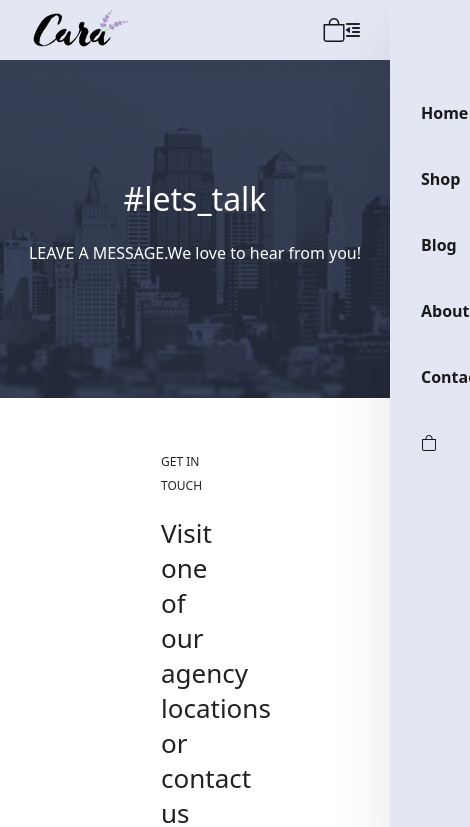
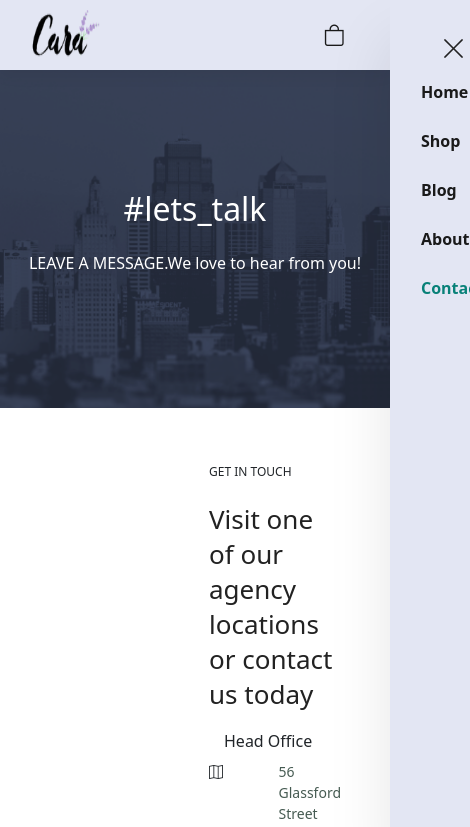
Before and after one commit to Narsiskh/Cara-Shop, a Vue app: page /contact in a window 390 px wide. Shown: the top 827 px of the page, 470 px wide, since content can reach past the window. Built offline with nearby package versions, Linux system fonts and the light colour scheme.

Commit message:
Changing some styles. Adding mobile menu bar.

```diff
--- a/package.json
+++ b/package.json
@@ -10,7 +10,7 @@
     "format": "prettier --write src"
   },
   "dependencies": {
-    "@fortawesome/fontawesome-free": "^6.4.2",
+    "@fontsource/league-spartan": "^5.0.17",
     "bootstrap": "^5.3.1",
     "bootstrap-icons": "^1.11.1",
     "vue": "^3.3.8",
@@ -23,7 +23,6 @@
     "@vue/eslint-config-prettier": "^8.0.0",
     "eslint": "^8.49.0",
     "eslint-plugin-vue": "^9.17.0",
-    "google-fonts-webpack-plugin": "^0.4.4",
     "prettier": "^3.0.3",
     "sass": "^1.69.5",
     "vite": "^4.4.11"
--- a/src/App.vue
+++ b/src/App.vue
@@ -1,7 +1,7 @@
 <script setup>
 import {RouterView} from "vue-router"
-import Header from "@/components/layout/pageHeader.vue"
-import Footer from "@/components/layout/pageFooter.vue"
+import Header from "@/components/layout/header.vue"
+import Footer from "@/components/layout/footer.vue"
 </script>
 
 <template>
--- a/src/assets/ProductCard.sass
+++ b/src/assets/ProductCard.sass
@@ -14,6 +14,7 @@
 
   @media (max-width: 477px)
     width: 100%
+    justify-content: center
 
   &:hover
     box-shadow: 20px 20px 30px rgba(0, 0, 0, 0.06)
--- a/src/assets/app.sass
+++ b/src/assets/app.sass
@@ -2,5 +2,4 @@
 @import "../assets/main"
 @import "bootstrap/scss/bootstrap"
 @import "bootstrap-icons/font/bootstrap-icons.min.css"
-@import "@fortawesome/fontawesome-free/css/all"
-@import url('https://fonts.googleapis.com/css2?family=League+Spartan:wght@100;200;300;400;500;600;700;800;900&display=swap')
+@import "@fontsource/league-spartan"
--- a/src/assets/header.sass
+++ b/src/assets/header.sass
@@ -13,12 +13,17 @@
   @media (max-width: 477px)
     padding: 10px 30px
 
+  .logo
+    @media (max-width: 477px)
+      height: 50px
+      width: 80%
+
   #navbar
     list-style: none
     padding: 0 20px
     position: relative
 
-    @media (max-width: 799px)
+    @media screen and (max-width: 799px)
       display: flex!important
       flex-direction: column!important
       align-items: flex-start!important
@@ -33,6 +38,8 @@
       padding: 80px 0 0 10px
       transition: 0.3s
 
+      &.active
+        right: 0
 
     a
       font-size: 16px
@@ -40,18 +47,20 @@
       color: #1a1a1a
       text-decoration: none
       transition: 0.3s ease
-      padding: 21px
+      list-style: none
+      padding: 0 21px
+      position: relative
+
+      @media (max-width: 799px)
+        margin-bottom: 25px
 
       &:hover
         color: $secondaryColor
 
-      a.active
+      &.active
         color: $secondaryColor
 
-        @media (max-width: 799px)
-          right: 0
-
-      a.active::after
+      &.active::after:not(:last-child)
         content: ""
         width: 30%
         height: 2px
@@ -59,6 +68,12 @@
         position: absolute
         bottom: -4px
         left: 20px
+
+      #lg-bag
+        font-size: 18px
+
+        @media (max-width: 799px)
+          display: none
 
       i
         font-size: 16px
@@ -70,23 +85,19 @@
         @media (max-width: 799px)
           margin-bottom: 25px
 
-      #lg-bag
-        @media (max-width: 799px)
-          display: none
+    #close
+      display: none
 
-      #close
-        display: none
+      @media (max-width: 799px)
+        display: initial
+        position: absolute
+        top: 30px
+        left: 30px
 
-        @media (max-width: 799px)
-          display: initial
-          position: absolute
-          top: 30px
-          left: 30px
-
-        i
-          color: $primaryColor
-          font-size: 25px
-          font-weight: bolder
+      i
+        color: $primaryColor
+        font-size: 25px
+        font-weight: bolder
 
 #mobile
   @media (max-width: 799px)
@@ -96,5 +107,16 @@
   i
     @media (max-width: 799px)
       color: #1a1a1a
-      font-size: 24px
       padding-left: 20px
+
+    @media (max-width: 477px)
+      margin: 150px
+
+  .bag
+    @media (max-width: 799px)
+      font-size: 21.5px
+      margin-right: 15px
+
+  .bar
+    @media (max-width: 799px)
+      font-size: 19px
--- a/src/assets/main.sass
+++ b/src/assets/main.sass
@@ -1,10 +1,12 @@
 @import "../assets/variables"
-@import url('https://fonts.googleapis.com/css2?family=League+Spartan:wght@100;200;300;400;500;600;700;800;900&display=swap')
 
 *
   margin: 0
   padding: 0
   box-sizing: border-box
+
+  @media (max-width: 477px)
+    width: 100%
 
 body
   width: 100%
@@ -87,6 +89,7 @@ button.white
 #feature
   @media (max-width: 799px)
     justify-content: center
+    align-items: center
 
   .fe-box
     width: 180px
--- a/src/components/layout/pageHeader.vue
+++ b/src/components/layout/header.vue
@@ -1,22 +1,29 @@
 <script setup>
 import {RouterLink} from "vue-router"
+import {ref} from "vue"
+
+const isMenuOpen = ref(false)
+
+const toggleMenu = () => isMenuOpen.value = !isMenuOpen.value
 </script>
 
 <template>
   <section id="header" class="d-flex align-items-center justify-content-between position-sticky top-0 left-0">
     <a href="#"><img src="../../img/logo.png" class="logo" alt=""></a>
-    <nav id="navbar" class="d-flex align-items-center justify-content-center m-0">
+    <nav id="navbar" :class="{ 'active': isMenuOpen }" class="d-flex align-items-center justify-content-center m-0">
       <RouterLink active-class="active" to="/">Home</RouterLink>
       <RouterLink active-class="active" to="/shop">Shop</RouterLink>
       <RouterLink active-class="active" to="/blog">Blog</RouterLink>
       <RouterLink active-class="active" to="/about">About</RouterLink>
       <RouterLink active-class="active" to="/contact">Contact</RouterLink>
-      <RouterLink active-class="active" to="/cart" id="lg-bag"><i class="bi bi-bag"></i></RouterLink>
-      <RouterLink active-class="active" to="/" href="#" id="close" class="d-none"><i class="bi bi-x-lg"></i></RouterLink>
+      <RouterLink active-class="active" to="/cart"><i  id="lg-bag" class="bi bi-bag"></i></RouterLink>
+      <RouterLink active-class="active" to="/" href="#" id="close" @click="toggleMenu"><i class="bi bi-x-lg"></i></RouterLink>
     </nav>
     <div id="mobile" class="d-none align-items-center">
-      <a><i class="bi bi-bag"></i></a>
-      <i id="bar" class="fas fa-outdent"></i>
+      <a><i class="bi bi-bag bag"></i></a>
+      <span class="d-flex align-items-end" @click="toggleMenu">
+        <i  class="fas fa-outdent bar"></i>
+      </span>
     </div>
   </section>
 </template>
```
Also changed, not shown: src/components/layout/footer.vue (renamed from src/components/layout/pageFooter.vue), 1 other file (tests, documents, lock files or other folders).
